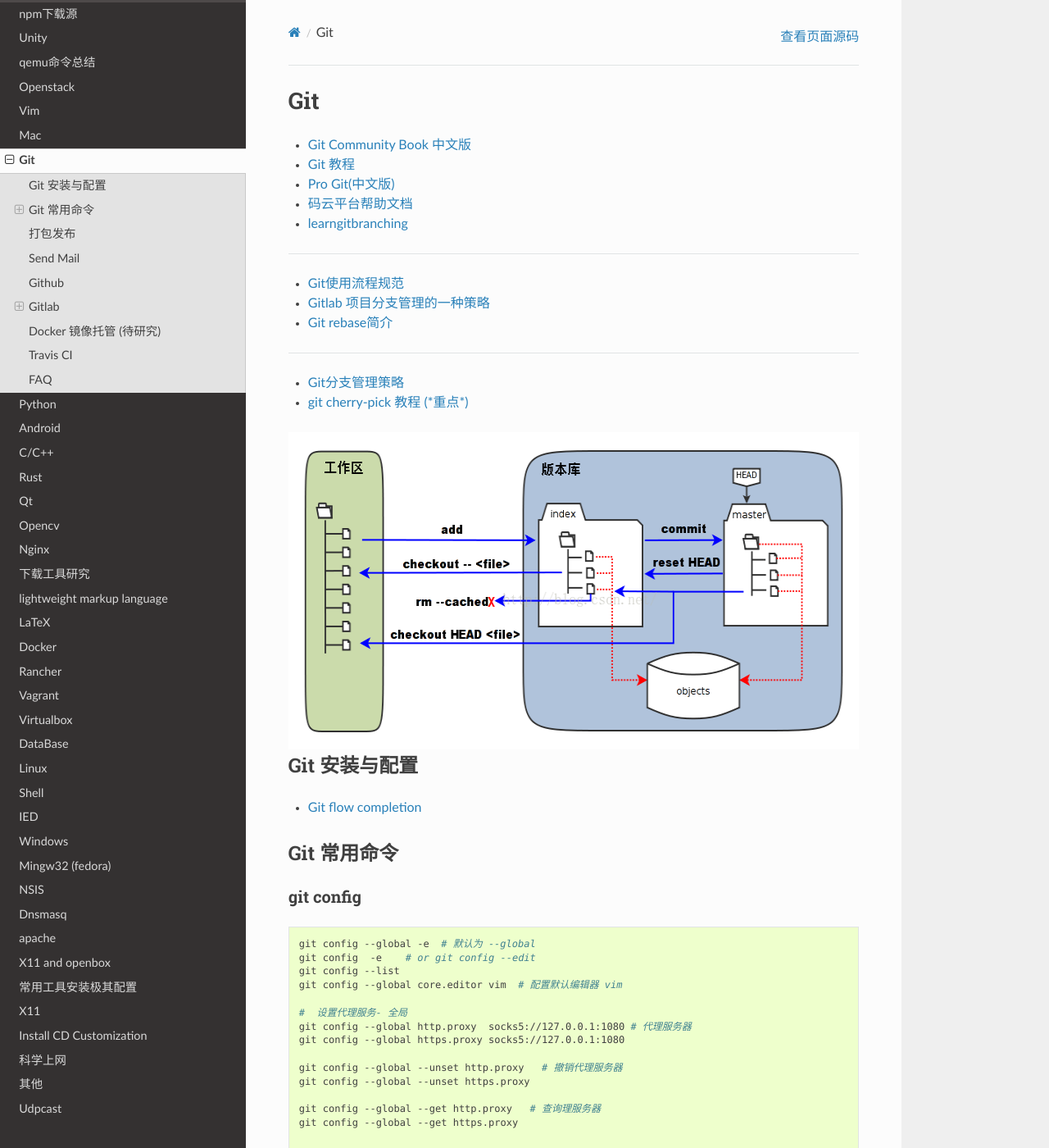
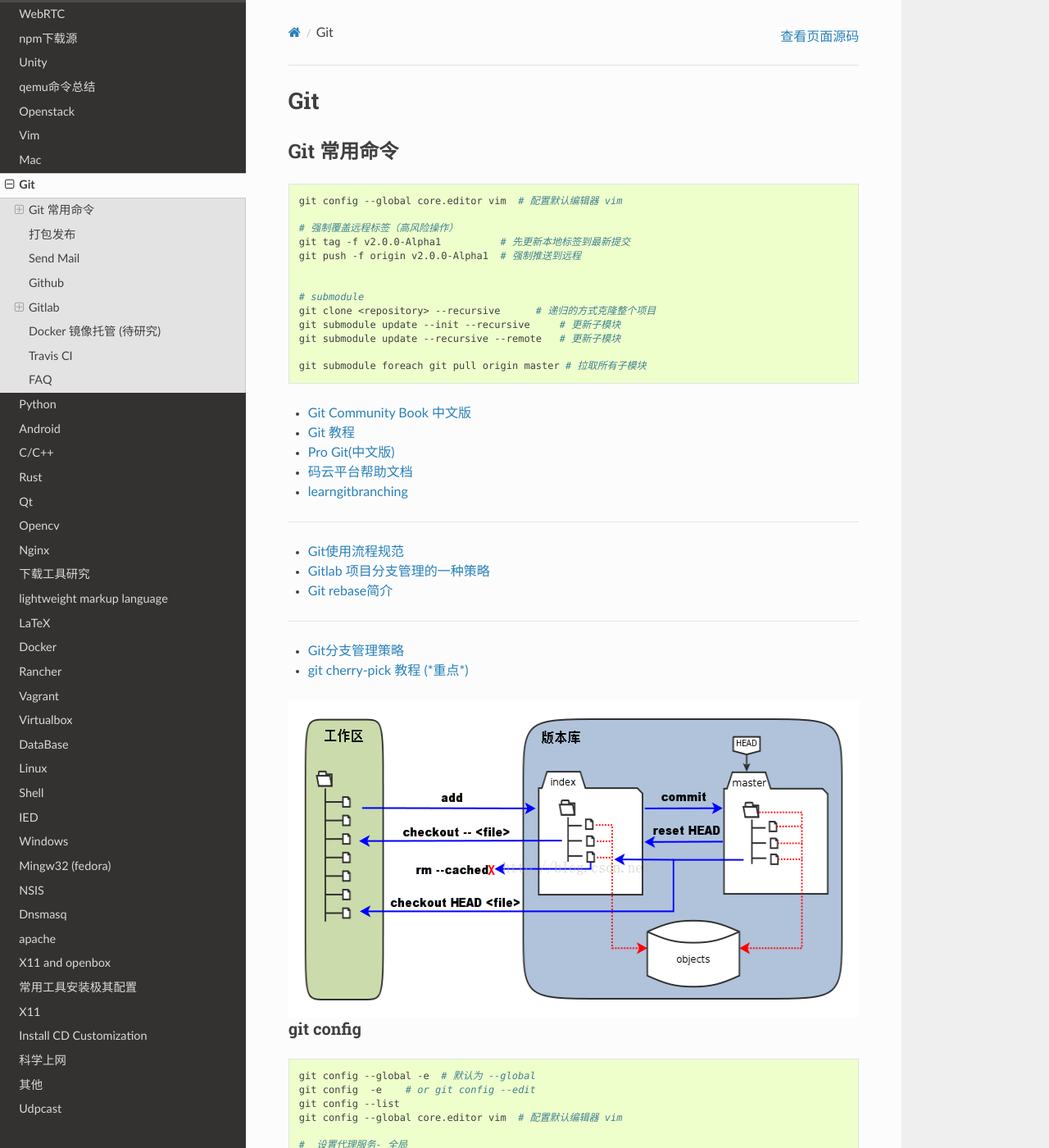
Before and after one commit to my-rds-store/my_space, a Sphinx documentation site: the page built from source/git/index.rst, in a window 1280 px wide and 1400 px high. Shown: the whole window at 82% size. Built offline with Sphinx 7.4.7 and the Read the Docs theme 3.1.0, drawn with Linux system fonts in a browser that asks for light colours.

Commit message:
update ..

```diff
--- a/source/git/index.rst
+++ b/source/git/index.rst
@@ -1,6 +1,28 @@
 ###########
 Git
 ###########
+
+************
+Git 常用命令
+************
+
+.. code-block:: sh
+
+    git config --global core.editor vim  # 配置默认编辑器 vim
+
+    # 强制覆盖远程标签（高风险操作）
+    git tag -f v2.0.0-Alpha1          # 先更新本地标签到最新提交
+    git push -f origin v2.0.0-Alpha1  # 强制推送到远程
+
+
+    # submodule
+    git clone <repository> --recursive      # 递归的方式克隆整个项目
+    git submodule update --init --recursive     # 更新子模块
+    git submodule update --recursive --remote   # 更新子模块
+
+    git submodule foreach git pull origin master # 拉取所有子模块
+
+
 
 * `Git Community Book 中文版 <http://gitbook.liuhui998.com/index.html>`_
 * `Git 教程 <https://git-scm.com/book/zh/v2>`_
@@ -26,17 +48,6 @@
     :alt: alternate text
     :align: center
 
-****************
-Git 安装与配置
-****************
-
-* `Git flow completion <https://github.com/bobthecow/git-flow-completion/wiki/Install-Bash-git-completion>`_
-
-
-
-************
-Git 常用命令
-************
 
 git config
 ============
@@ -64,7 +75,6 @@
 
     #取消代理
     git config --global --unset http.https://github.com.proxy
-
 
     # 记住密码
     $ git config credential.helper store # 永久记住密码
@@ -96,7 +106,6 @@
     $ git checkout -b  <new_branch_name> <commit_id>
     $ git branch -a   # 查看分支（本地 + 远程)
     $ git push origin --delete <new_branch_name>   # 删除远程分支
-
 
 Gitignore
 ============
```
